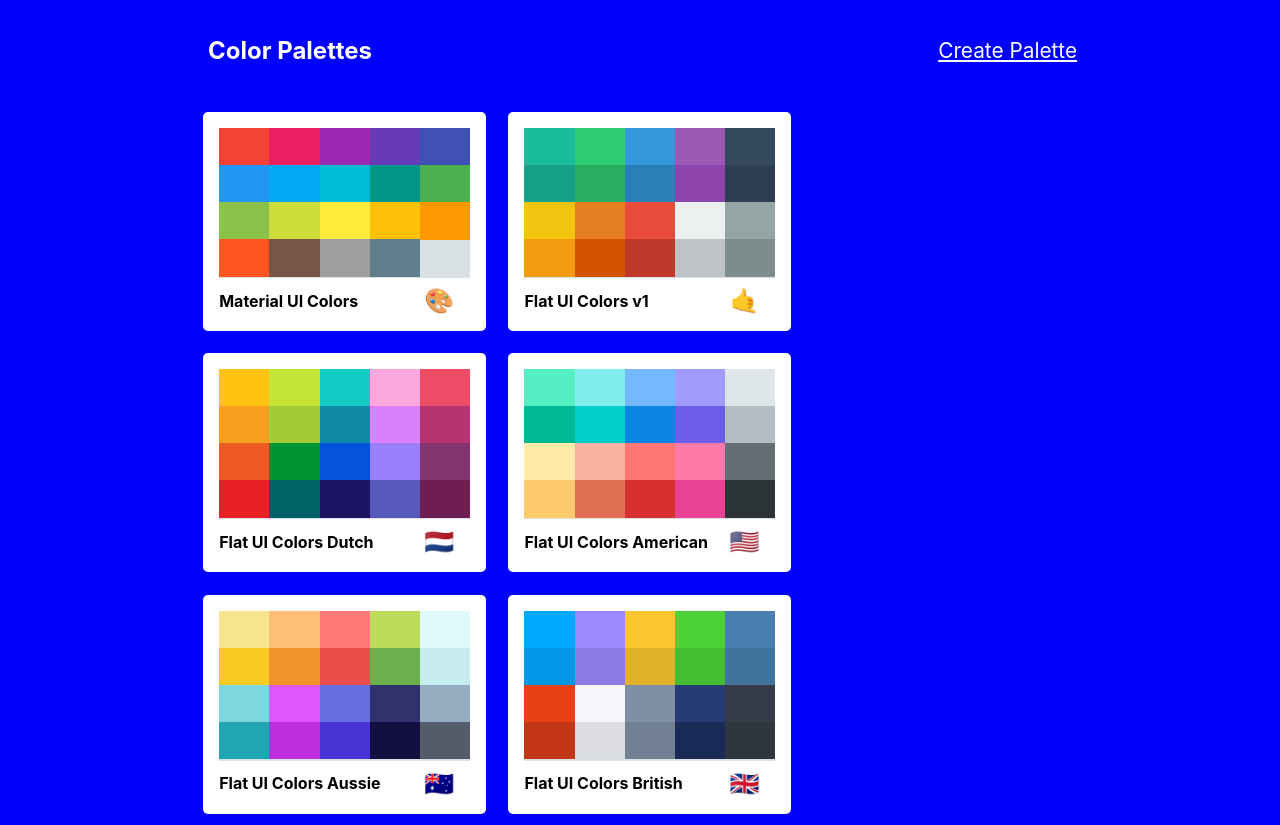
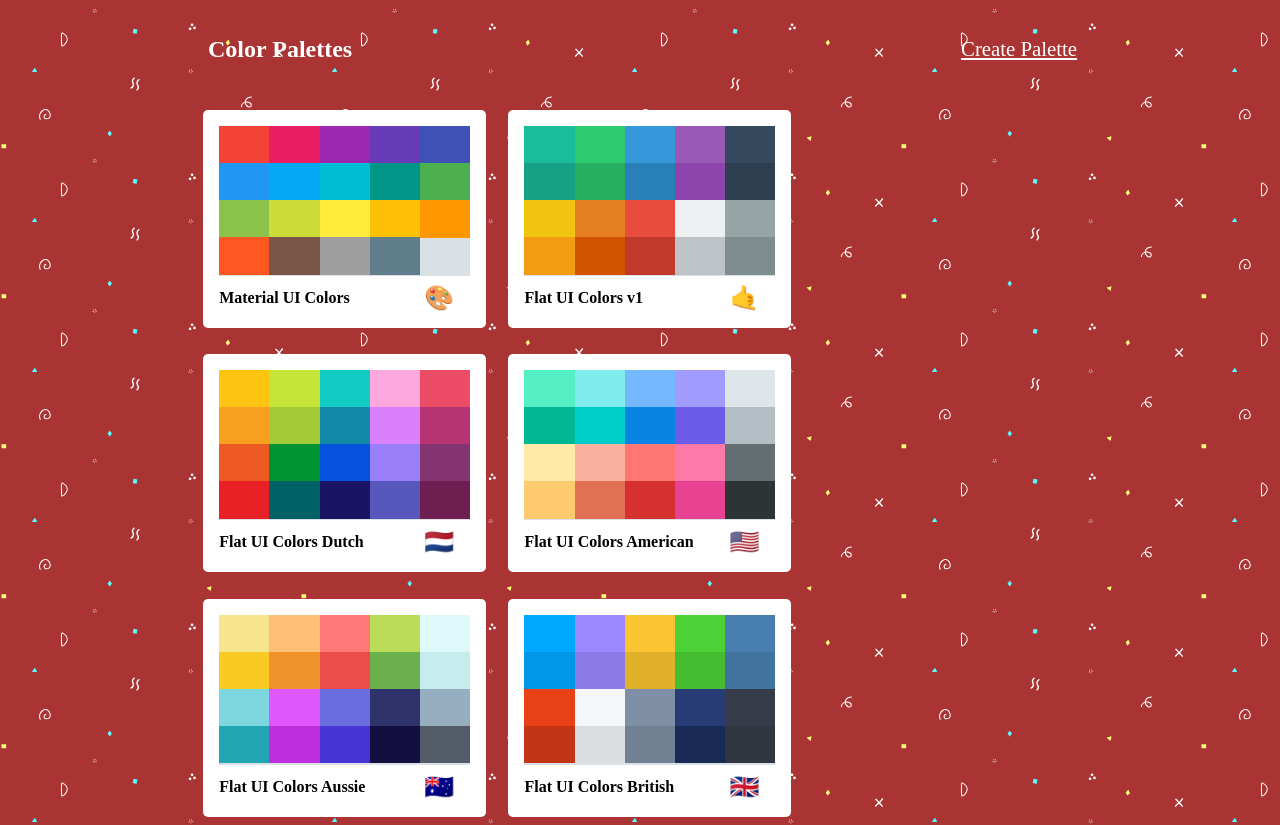
Before and after one commit to aniketchanana/color-picker-app, a React (Create React App) app: page / in a window 1280 px wide. Shown: the top 825 px of the page. Built offline with nearby package versions, Linux system fonts and the light colour scheme.

Commit message:
completed

```diff
--- a/package.json
+++ b/package.json
@@ -18,7 +18,8 @@
     "react-material-ui-form-validator": "^2.0.9",
     "react-router-dom": "^5.1.2",
     "react-scripts": "3.2.0",
-    "react-sortable-hoc": "^1.10.1"
+    "react-sortable-hoc": "^1.10.1",
+    "react-transition-group": "^4.3.0"
   },
   "scripts": {
     "start": "react-scripts start",
--- a/src/App.js
+++ b/src/App.js
@@ -67,7 +67,7 @@ class App extends Component{
 
           <Redirect to="/"></Redirect>
         </Switch>
-      </div>
+        </div>
     )
   }
 }
--- a/src/MiniPalette.js
+++ b/src/MiniPalette.js
@@ -1,16 +1,16 @@
-import React, { Component } from 'react';
+import React, { PureComponent } from 'react';
 import {withStyles} from '@material-ui/styles';
 import styles from './Styles/MiniPalettesStyle';
 import DeleteIcon from '@material-ui/icons/Delete';
 
-class MiniPalette extends Component{
+class MiniPalette extends PureComponent{
     constructor(props){
         super(props);
         this.deletePalette = this.deletePalette.bind(this);
     }
     deletePalette(evt){
         evt.stopPropagation();
-        this.props.deletePalette(this.props.id);
+        this.props.openDialog(this.props.id);
         // console.log(this.props.id)
     }
     render(){
@@ -22,7 +22,7 @@ class MiniPalette extends Component{
             style={{backgroundColor:color.color}}></div>
         })
     return(
-        <div className={classes.root} onClick={handelClick}>
+        <div className={classes.root} onClick={()=>handelClick(this.props.id)}>
 
             <div className={classes.colors}>
                 <div className={classes.delete}>
--- a/src/Navbar.css
+++ b/src/Navbar.css
@@ -32,6 +32,7 @@
     justify-content: flex-start;
     align-items: center;
     height: 6vh;
+    background-color: white;
 }
 
 .logo{
@@ -62,9 +63,10 @@
     }
     .slider-container,.slider{
         display: block;
-        width: 150px;
+        width: 100px;
         margin-left: 0px;
         margin-top: 0px;
+        background-color: white;
     }
     .slider-container{
         margin-left: 20px;
--- a/src/PaletteList.js
+++ b/src/PaletteList.js
@@ -3,13 +3,42 @@ import {withStyles} from '@material-ui/styles';
 import MiniPalette from "./MiniPalette";
 import styles from './Styles/PaletteListStyle';
 import {Link} from "react-router-dom";
+import Dialog from '@material-ui/core/Dialog';
+import Avatar from '@material-ui/core/Avatar';
+import List from '@material-ui/core/List';
+import ListItem from '@material-ui/core/ListItem';
+import ListItemAvatar from '@material-ui/core/ListItemAvatar';
+import ListItemText from '@material-ui/core/ListItemText';
+import DialogTitle from '@material-ui/core/DialogTitle';
+import blue from '@material-ui/core/colors/blue';
+import red from '@material-ui/core/colors/red';
 class PaletteList extends Component {
     constructor(){
         super();
+        this.state = {
+            dialogOpen:false,
+            deletingid:""
+        }
         this.goToPalette = this.goToPalette.bind(this);
+    }
+    openDialog = (id)=>{
+        this.setState({
+            dialogOpen:true,
+            deletingid:id
+        })
+    }
+    closeDialog = ()=>{
+        this.setState({
+            dialogOpen:false,
+            deletingid:""
+        })
     }
     goToPalette(id){
         this.props.history.push(`/palette/${id}`);
+    }
+    handelDelete = ()=>{
+        this.props.deletePalette(this.state.deletingid);
+        this.closeDialog();
     }
     render() {
         const {palettes,classes} = this.props;
@@ -23,14 +52,48 @@ class PaletteList extends Component {
                     <div className={classes.palettes}>
                         {palettes.map((palette)=>{
                             return <MiniPalette
-                            deletePalette={this.props.deletePalette}
+                            // deletePalette={this.props.deletePalette}
+                            openDialog={this.openDialog}
                             id={palette.id}
                             key={palette.id}
                             {...palette}
-                            handelClick={()=>{this.goToPalette(palette.id)}}></MiniPalette>
+                            handelClick={this.goToPalette}></MiniPalette>
                         })}
                     </div>
                 </div>
+                <Dialog
+                open={this.state.dialogOpen}
+                onClose={this.closeDialog}
+                >
+                    <DialogTitle>
+                        Delete this palette ?
+                        <List>
+
+                            <ListItem button
+                            onClick={this.handelDelete}
+                            >
+                                <ListItemAvatar>
+                                    <Avatar style={{backgroundColor:blue[100],color:blue[500]}}>
+                                    <svg xmlns="http://www.w3.org/2000/svg" width="18" height="18" viewBox="0 0 18 18"><path d="M6.61 11.89L3.5 8.78 2.44 9.84 6.61 14l8.95-8.95L14.5 4z"/></svg>
+                                    </Avatar>
+                                </ListItemAvatar>
+                                <ListItemText primary='Delete'/>
+                            </ListItem>
+
+                            <ListItem button
+                            onClick={this.closeDialog}
+                            >
+                                <ListItemAvatar>
+                                    <Avatar style={{backgroundColor:red[100],color:red[500]}}>
+                                    <svg xmlns="http://www.w3.org/2000/svg" width="18" height="18" viewBox="0 0 18 18"><path d="M14.53 4.53l-1.06-1.06L9 7.94 4.53 3.47 3.47 4.53 7.94 9l-4.47 4.47 1.06 1.06L9 10.06l4.47 4.47 1.06-1.06L10.06 9z"/></svg>
+                                    </Avatar>
+                                </ListItemAvatar>
+                                <ListItemText primary='cancel'/>
+                            </ListItem>
+
+                        </List>
+                    </DialogTitle>
+                </Dialog>
             </div>
         );
     }
--- a/src/Styles/ColorBoxStyle.js
+++ b/src/Styles/ColorBoxStyle.js
@@ -23,7 +23,7 @@ const mystyles = {
         display: "inline-block",
         position: "relative",
         cursor: "pointer",
-        marginBottom: "-4px",
+        marginBottom: "-5px",
         "&:hover button":{
             opacity:"1"
         },
--- a/src/Styles/MiniPalettesStyle.js
+++ b/src/Styles/MiniPalettesStyle.js
@@ -8,12 +8,16 @@ export default {
         "&:hover svg":{
             opacity:"1"
         },
+        display:"inline-block",
         width:"28%",
         padding:"1rem",
         margin:"0.7rem",
         position:"relative",
         [sizes.down("md")]:{
-            width:"60%"
+            display:"block",
+            width:"60%",
+            margin:"0px",
+            marginBottom:"1.5rem"
         },
         [sizes.down("xs")]:{
             width:"100%"
--- a/src/Styles/PaletteListStyle.js
+++ b/src/Styles/PaletteListStyle.js
@@ -1,10 +1,13 @@
+import bg from '../bg.svg';
 export default {
     root:{
-        backgroundColor:"blue",
         height:"100%",
         display:"flex",
         justifyContent:"center",
-        alignItems:"center"
+        alignItems:"center",
+        backgroundColor:"red",
+        backgroundImage:`url(${bg})`,
+        // overflow:"scroll"
     },
     container:{
         width:"70%"
@@ -22,7 +25,11 @@ export default {
         }
     },
     palettes:{
-        display:"flex",
-        flexWrap:"wrap",
+        // display:"flex",
+        // flexDirection: "row",
+        // justifyContent:"space-between",
+        // alignItems:"center",
+        // border:"1px solid white",
+        // flexWrap:"wrap",
     }
 }
--- a/src/index.css
+++ b/src/index.css
@@ -1,13 +1,10 @@
-body {
+body,html{
+  height: 100%;
+  padding: 0;
   margin: 0;
-  font-family: -apple-system, BlinkMacSystemFont, "Segoe UI", "Roboto", "Oxygen",
-    "Ubuntu", "Cantarell", "Fira Sans", "Droid Sans", "Helvetica Neue",
-    sans-serif;
-  -webkit-font-smoothing: antialiased;
-  -moz-osx-font-smoothing: grayscale;
+  background-color: red;
+  background-image: url('./bg.svg');
 }
-
-code {
-  font-family: source-code-pro, Menlo, Monaco, Consolas, "Courier New",
-    monospace;
+#root{
+  height: 100%;
 }
```
Also changed, not shown: src/bg.svg (added), src/bg2.svg (added).
